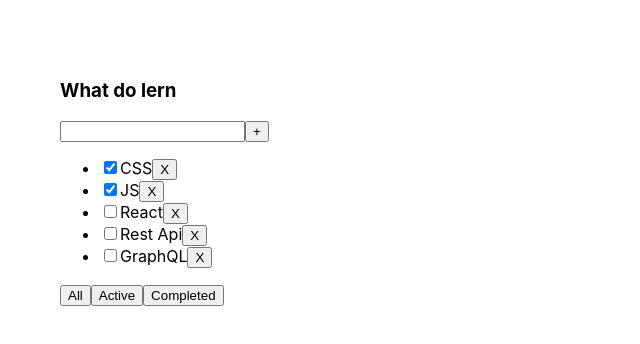
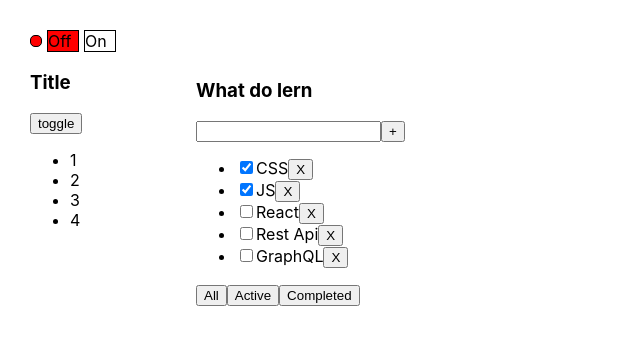
Before and after one commit to Croked1991/Todolist, a React app: page / in a window 1280 px wide. Shown: the top 344 px of the page, without its empty margins (0-640 px from the left). Built offline with nearby package versions, Linux system fonts and the light colour scheme.

Commit message:
I have done couple useState-learn microtasks

```diff
--- a/src/App.tsx
+++ b/src/App.tsx
@@ -3,6 +3,7 @@ import React, { useState } from 'react';
 import { v1 } from 'uuid';
 import './App.css';
 import { Header } from './components/Header';
+import { OnOff } from './components/OnOff';
 import { Todolist } from './Todolist';
 import { TaskType } from './Todolist';
 
@@ -48,6 +49,7 @@ function App() {
 
     return (
         <div className="App">
+            <OnOff on={true}/>
             <Todolist title="What do lern"
                 tasks={tasks}
                 removeTasks={removeTasks}
--- /dev/null
+++ b/src/components/OnOff.tsx
@@ -0,0 +1,78 @@
+import React from 'react';
+import { useState } from 'react';
+
+type PropsType = {
+    on: boolean
+}
+
+
+
+
+export function OnOff(props: PropsType) {
+
+
+
+    const [on, setOn] = useState(false)
+
+    const onStyle = {
+        width: "30px",
+        height: "20px",
+        border: "1px solid black",
+        display: "inline-block",
+        backgroundColor: on ? "green" : "white"
+    }
+    const offStyle = {
+        width: "30px",
+        height: "20px",
+        border: "1px solid black",
+        display: "inline-block",
+        marginRight: "5px",
+        backgroundColor: on ? "white" : "red"
+    }
+    const indicatorStyle = {
+        width: "10px",
+        height: "10px",
+        borderRadius: "5px",
+        border: "1px solid black",
+        display: "inline-block",
+        marginRight: "5px",
+        backgroundColor: on ? "green" : "red"
+    }
+
+    const AccordeonTitle = () => {
+        return (
+            <h3>Title</h3>
+        )
+    }
+
+    const AccordeonBody = () => {
+        return (
+            <ul>
+                <li>1</li>
+                <li>2</li>
+                <li>3</li>
+                <li>4</li>
+            </ul>
+        )
+    }
+
+    const Accordeon = () => {
+        const [toggle, setToggle] = useState(true)
+        return (
+            <div>
+                <AccordeonTitle />
+                <button onClick={()=>{setToggle(toggle => !toggle)}}>toggle</button>
+                {toggle === true && <AccordeonBody />}
+            </div>
+        )
+    }
+
+    return (
+        <div>
+            <div style={indicatorStyle}></div>
+            <div style={offStyle} onClick={() => { setOn(false) }}>Off</div>
+            <div style={onStyle} onClick={() => { setOn(true) }}>On</div>
+            <Accordeon />
+        </div>
+    )
+}
```
